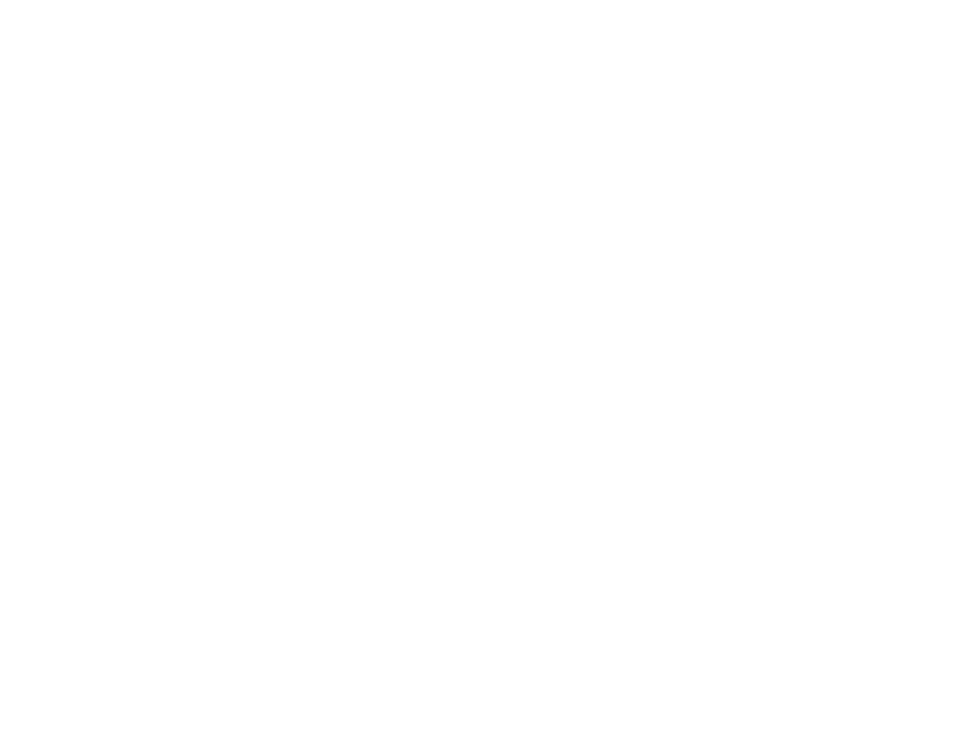
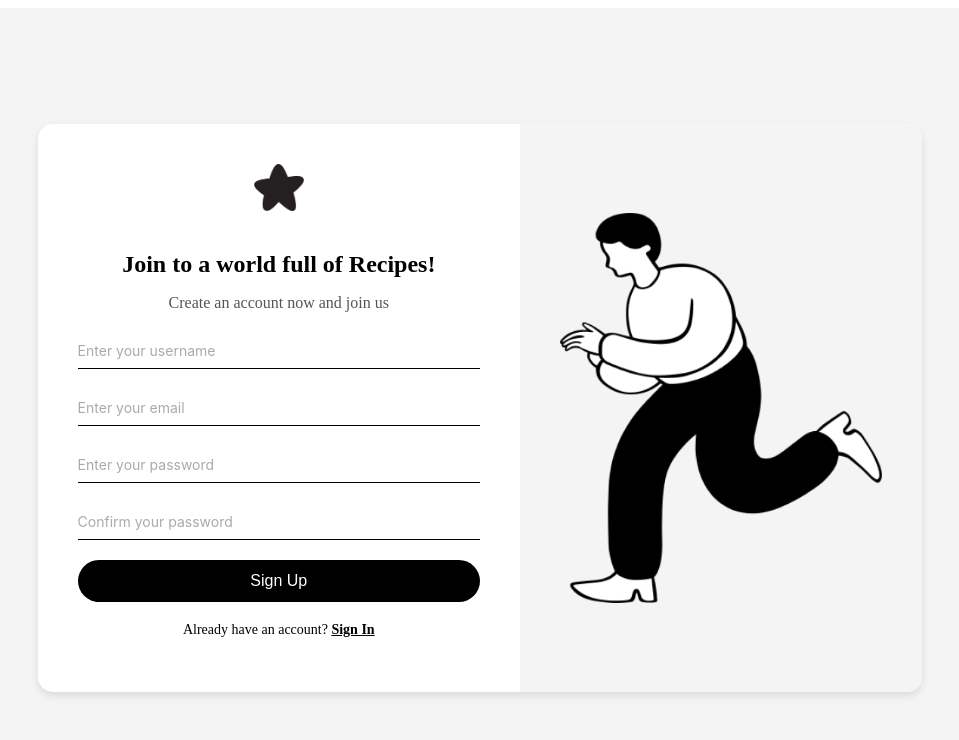
Before and after one commit to OmarSaid35/Meal_Planning, an Angular app: page /auth/register in a window 1280 px wide. Before the commit this address led to /. Shown: the top 740 px of the page, without its empty margins (160-1119 px from the left). Built offline with nearby package versions, Linux system fonts and the light colour scheme.

Commit message:
signup fix

```diff
--- a/src/app/app.routes.ts
+++ b/src/app/app.routes.ts
@@ -2,11 +2,11 @@
 
 export const routes: Routes = [
   {
-    path: 'post',
+    path: 'auth',
     loadChildren: () =>
-      import('./features/posts/posts-routing.module').then(
-        (m) => m.PostsRoutingModule
+      import('./features/authentication/authentication-routing.module').then(
+        (m) => m.AuthenticationRoutingModule
       ),
   },
-  { path: '', redirectTo: '/post/post-recipe', pathMatch: 'full' }, // Default route
+  { path: '', redirectTo: '/auth/register', pathMatch: 'full' }, // Default route
 ];
--- a/src/app/features/authentication/register/register.component.css
+++ b/src/app/features/authentication/register/register.component.css
@@ -1,40 +1,112 @@
-.form-container {
-  max-width: 400px;
-  margin: auto;
-  padding: 20px;
-  border: 1px solid #ddd;
-  border-radius: 10px;
-  background: #f9f9f9;
+.register-page {
+  display: flex;
+  justify-content: center;
+  align-items: center;
+  height: 100vh;
+  background-color: #f4f4f4;
 }
 
-label {
-  display: block;
-  margin-bottom: 5px;
-  font-weight: bold;
+.register-container {
+  display: flex;
+  width: 70%;
+  max-width: 1200px;
+  background: #fff;
+  border-radius: 15px;
+  overflow: hidden;
+  box-shadow: 0 4px 8px rgba(0, 0, 0, 0.1);
 }
 
-input,
-textarea {
+.left-section {
+  flex: 1;
+  padding: 40px;
+  display: flex;
+  flex-direction: column;
+  justify-content: center;
+  align-items: center;
+  text-align: center;
+}
+
+.register-info h1 {
+  font-size: 24px;
+  margin-bottom: 10px;
+  color: #000;
+}
+
+.register-info p {
+  font-size: 16px;
+  color: #555;
+  margin-bottom: 20px;
+}
+
+.star-icon {
+  width: 50px;
+  margin-bottom: 20px;
+}
+
+.register-form {
   width: 100%;
-  padding: 10px;
-  margin-bottom: 15px;
-  border: 1px solid #ccc;
-  border-radius: 5px;
+}
+
+.input-container {
+  margin-bottom: 20px;
+  width: 100%;
+}
+
+.input-container input {
+  width: 100%;
+  border: none;
+  border-bottom: 1px solid #000;
+  outline: none;
+  padding: 8px 0;
+  font-size: 16px;
+  font-family: 'Inter', sans-serif;
+  color: #000;
+  background-color: transparent;
+}
+
+.input-container input::placeholder {
+  color: #aaa;
   font-size: 14px;
 }
 
-button {
+.register-btn {
   width: 100%;
-  padding: 10px;
+  padding: 12px;
+  background-color: #000;
+  color: #fff;
   font-size: 16px;
-  background-color: #007bff;
-  color: white;
   border: none;
-  border-radius: 5px;
+  border-radius: 25px;
   cursor: pointer;
+  transition: background-color 0.3s ease;
 }
 
-button:disabled {
-  background-color: #d6d6d6;
-  cursor: not-allowed;
+.register-btn:hover {
+  background-color: #333;
 }
+
+.login-link {
+  margin-top: 20px;
+  text-align: center;
+  font-size: 14px;
+}
+
+.login-link a {
+  color: #000;
+  text-decoration: underline;
+  font-weight: bold;
+    cursor: pointer;
+}
+
+.right-section {
+  flex: 1;
+  display: flex;
+  justify-content: center;
+  align-items: center;
+  background-color: #f4f4f4;
+}
+
+.running-image {
+  width: 80%;
+  max-width: 400px;
+}
```
Also changed, not shown: 1 other file (tests, documents, lock files or other folders).
